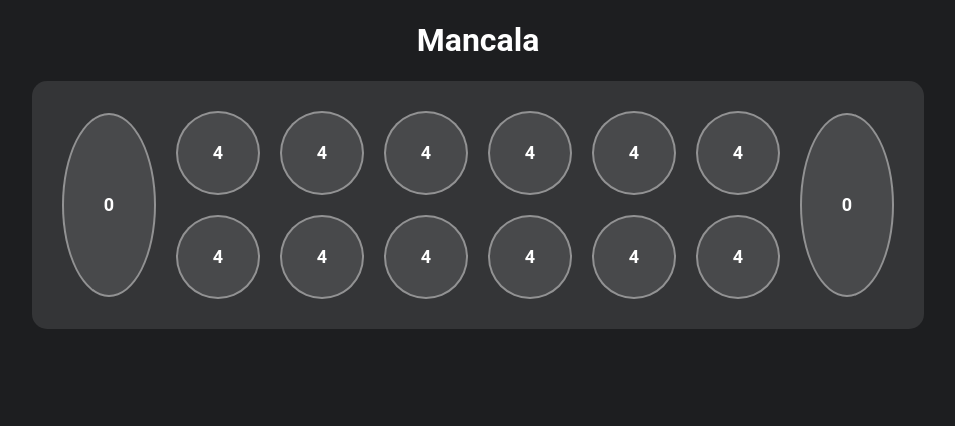
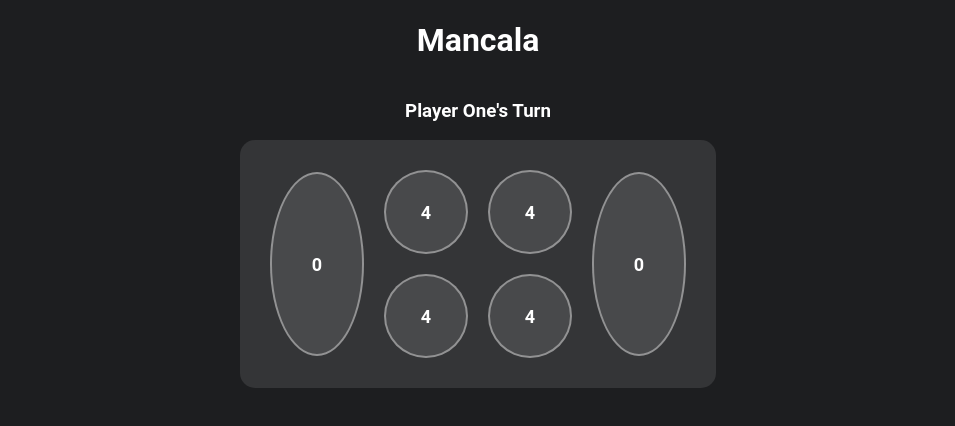
Before and after one commit to BJSummerfield/gameserver, a Next.js app: page /mancala in a window 1280 px wide. Shown: the top 426 px of the page, without its empty margins (162-1117 px from the left). Built offline with nearby package versions, Linux system fonts and the light colour scheme.

Commit message:
add messaging

```diff
--- a/app/mancala/Board.tsx
+++ b/app/mancala/Board.tsx
@@ -1,22 +1,28 @@
 import React from 'react';
 import Pit from './Pit';
-import { useMancala } from './useMancala'
 import styles from './page.module.css'
-import { GameState } from './types'
+import { GameState, MancalaPits, Rows } from './types'
 
-const Board: React.FC = () => {
- const {
-    mancalaPits,
-    rows,
-    pits,
-    gameState,
-    selectPit,
-    totalPits,
-  } = useMancala()
+interface BoardProps {
+  pits: number[];
+  rows: Rows;
+  selectPit: (index:number) => void;
+  mancalaPits: MancalaPits;
+  totalPits: number;
+}
+
+const Board: React.FC<BoardProps> = ({
+  pits,
+  rows,
+  selectPit,
+  mancalaPits,
+  totalPits
+}) => {
 
   const handlePitClick = (index: number) => {
     selectPit(index)
   };
+
   return (
     <div className={styles.board}>
       <div className={`${styles.mancala} ${styles.mancalaLeft}`}>{pits[mancalaPits[GameState.PlayerTwo]]}</div>
--- a/app/mancala/page.tsx
+++ b/app/mancala/page.tsx
@@ -2,12 +2,29 @@
 import React from 'react';
 import Board from './Board';
 import styles from './page.module.css';
+import { useMancala } from './useMancala'
 
 export default function Mancala() {
+  const {
+    mancalaPits,
+    status,
+    rows,
+    pits,
+    selectPit,
+    totalPits,
+  } = useMancala()
+
   return (
     <div className={styles.container}>
       <h1>Mancala</h1>
-      <Board />
+      <h3>{status}</h3>
+      <Board
+        pits={pits}
+        rows={rows}
+        selectPit={selectPit}
+        mancalaPits={mancalaPits}
+        totalPits={totalPits}
+      />
     </div>
   );
 };
--- a/app/mancala/types.tsx
+++ b/app/mancala/types.tsx
@@ -11,3 +11,7 @@ export interface MancalaPits {
 export interface Rows {
   [key: number]: number[]
 }
+
+export type StatusMessagesType = {
+  [key in GameState]: string;
+};
--- a/app/mancala/useMancala.tsx
+++ b/app/mancala/useMancala.tsx
@@ -1,5 +1,5 @@
 import { useState } from 'react'
-import { GameState, MancalaPits } from './types'
+import { GameState, MancalaPits, StatusMessagesType } from './types'
 import {
   initialPits,
   splitPits,
@@ -10,18 +10,16 @@ import {
   handleWinner,
 } from './utils';
 export const useMancala = () => {
-  const [totalPits] = useState<number>(6)
+  const [totalPits] = useState<number>(2)
   const [startingStones] = useState<number>(4)
   const [pits, setPits] = useState<number[]>(initialPits(totalPits, startingStones));
   const [gameState, setGameState] = useState<number>(GameState.PlayerOne)
-
   const rows = splitPits(pits, totalPits)
 
   const mancalaPits: MancalaPits = {
     [GameState.PlayerOne]: totalPits,
     [GameState.PlayerTwo]: totalPits * 2 + 1,
   }
-
 
   const selectPit = (index: number) => {
     // Early return if game is over
@@ -46,11 +44,30 @@ const selectPit = (index: number) => {
     }
   };
 
+
+const statusMessages: StatusMessagesType = {
+  [GameState.PlayerOne]: "Player One's Turn",
+  [GameState.PlayerTwo]: "Player Two's Turn",
+  [GameState.GameOver]: (() => {
+    if (pits[mancalaPits[GameState.PlayerOne]] === pits[mancalaPits[GameState.PlayerTwo]]) {
+      return "Tie Game!";
+    } else {
+      return `Player ${
+        pits[mancalaPits[GameState.PlayerOne]] > pits[mancalaPits[GameState.PlayerTwo]]
+          ? "One"
+          : "Two"
+      } wins!`;
+    }
+  })(),
+};
+
+const status = statusMessages[gameState];
+
   return {
     mancalaPits,
+    status,
     rows,
     pits,
-    gameState,
     selectPit,
     totalPits,
   }
```
Lines whose indentation alone changed are shown as unchanged.
